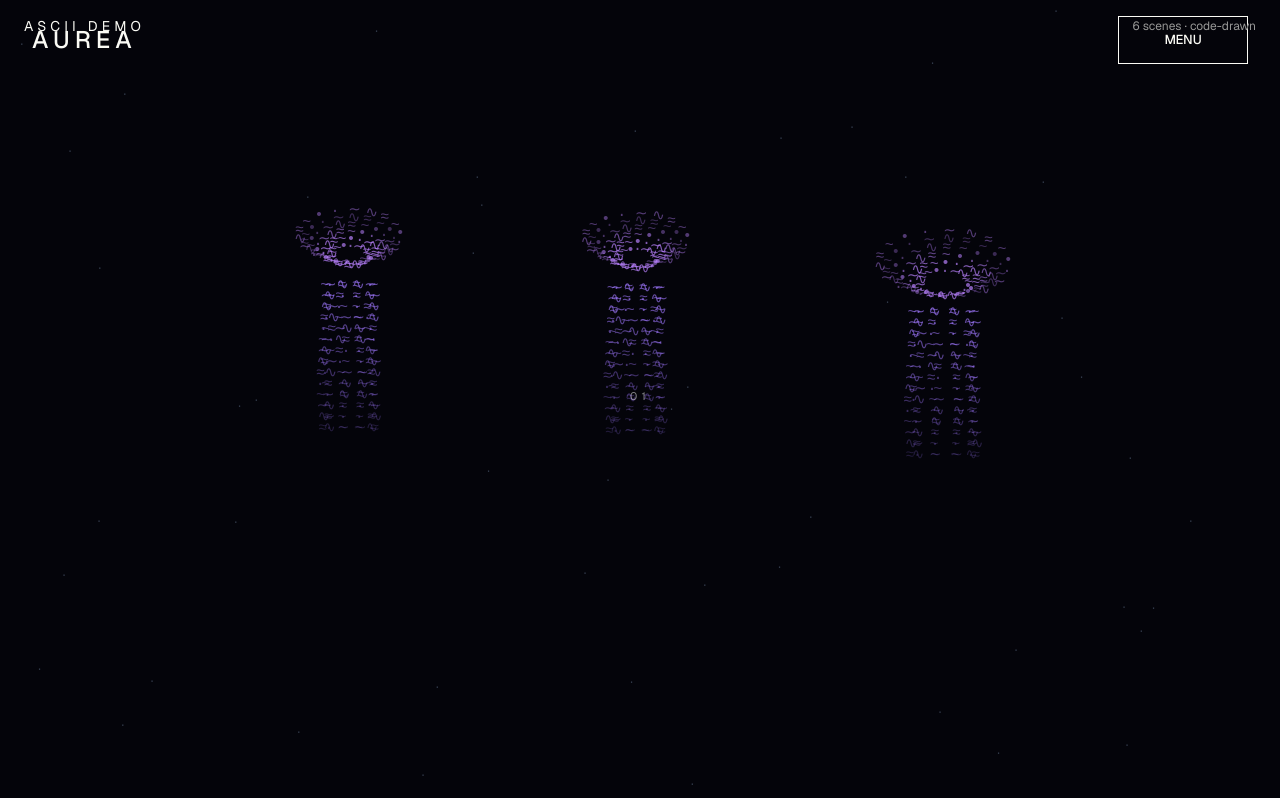
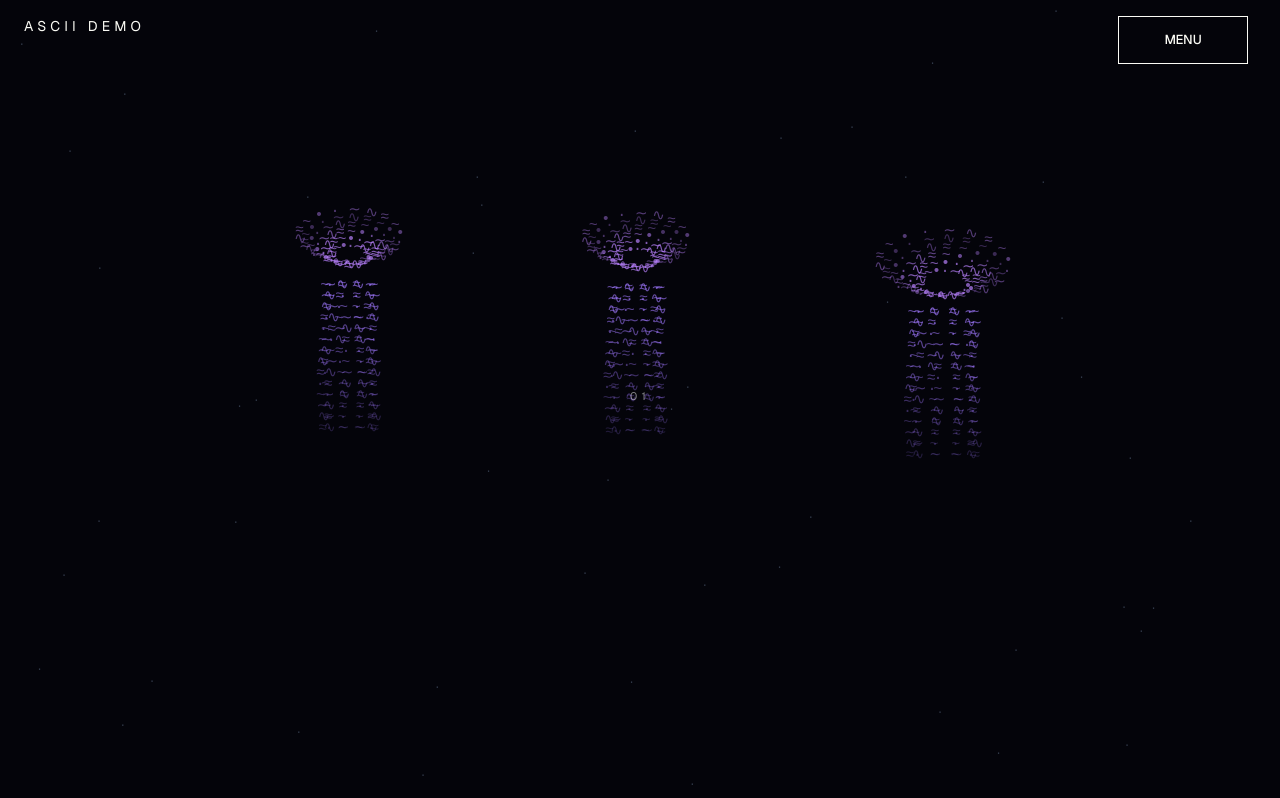
Before and after one commit to gnxv/ascii-demo, a Next.js app: page / in a window 1280 px wide. Shown: the top 798 px of the page. Built offline with nearby package versions, Linux system fonts and the light colour scheme.

Commit message:
chore: remove AUREA logo, scene counter, minimal footer

```diff
--- a/src/app/page.tsx
+++ b/src/app/page.tsx
@@ -329,7 +329,7 @@ export default function Home() {
     <main className="bg-black text-white">
       <header className="fixed top-0 left-0 right-0 z-50 px-6 py-4 flex justify-between items-center mix-blend-difference">
         <div className="text-sm tracking-[0.3em] uppercase">ASCII DEMO</div>
-        <div className="text-xs opacity-60">6 scenes · code-drawn</div>
+
       </header>
 
       {scenes.map((s, i) => (
--- a/src/components/Footer.tsx
+++ b/src/components/Footer.tsx
@@ -1,16 +1,7 @@
 export default function Footer() {
   return (
-    <footer className="border-t border-[#3b322d]/10 py-12 section-pad text-sm">
-      <div className="max-w-[1400px] mx-auto flex flex-col md:flex-row justify-between gap-8">
-        <div>
-          <div className="tracking-[0.2em] text-lg">AUREA</div>
-          <p className="mt-2 opacity-60">Высокая производительность · Краснодар</p>
-        </div>
-        <div className="opacity-60">
-          Сити · ул. Красная, 122<br />
-          Парк · ул. Солнечная, 48
-        </div>
-      </div>
+    <footer className="border-t border-white/10 py-12 text-center text-sm opacity-50">
+      <div className="tracking-widest text-xs">—</div>
     </footer>
   );
 }
--- a/src/components/Header.tsx
+++ b/src/components/Header.tsx
@@ -42,9 +42,7 @@ export default function Header() {
     <>
       <header className="fixed top-0 left-0 right-0 z-50 mix-blend-difference">
         <div className="max-w-[1600px] mx-auto px-5 md:px-8 h-16 md:h-20 flex items-center justify-between">
-          <Link href="/" className="text-xl md:text-2xl tracking-[0.2em] font-medium text-white">
-            AUREA
-          </Link>
+          <div />
           <button
             onClick={() => setIsOpen(!isOpen)}
             className="btn-kinetics font-mono text-white border-white/50 hover:bg-[#f1e6df] hover:text-[#3b322d]"
```
